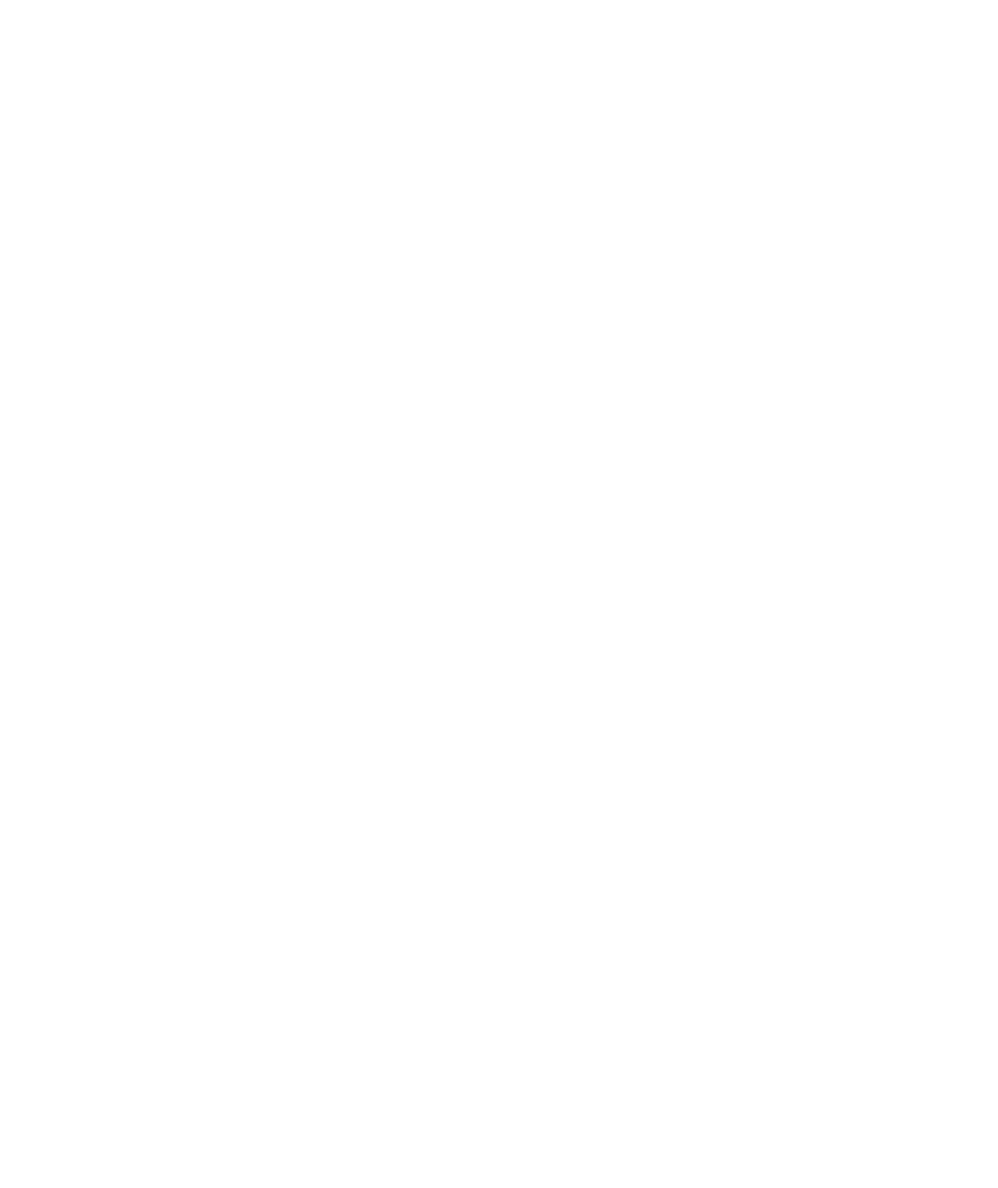
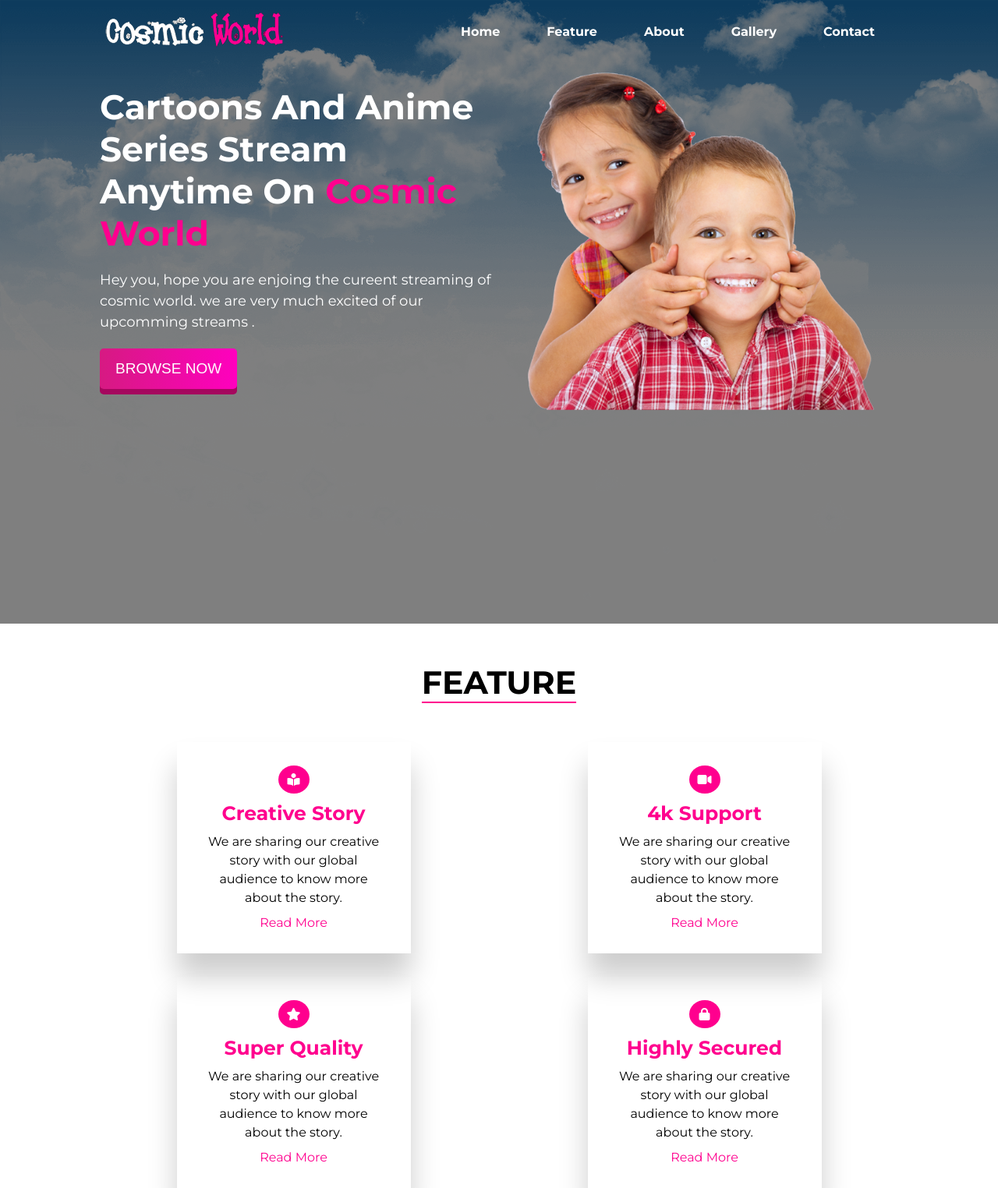
Before and after one commit to jicumollick/cosmic-world1, a plain HTML site: page index.html in a window 1280 px wide. Shown: the whole page at 78% size. Before the commit the page ends 800 px from the top, so only its background shows below. Drawn offline with Linux system fonts and the light colour scheme.

Commit message:
feature section added

```diff
--- a/css/style.css
+++ b/css/style.css
@@ -0,0 +1,159 @@
+/* common css  */
+/* font import  */
+@import url("https://fonts.googleapis.com/css2?family=Montserrat:wght@400;500;700&display=swap");
+
+* {
+  margin: 0;
+  padding: 0;
+  box-sizing: border-box;
+}
+
+body {
+  font-family: "Montserrat", sans-serif;
+}
+
+.container {
+  max-width: 1200px;
+  margin: 0 auto;
+  width: 80%;
+}
+
+.highlight {
+  color: #ff008e;
+}
+
+.primary-button {
+  outline: 0;
+  border: 0;
+  padding: 15px 20px;
+  background-image: linear-gradient(90deg, #d61a82, #ff00be);
+  color: #fff;
+  font-size: 19px;
+  text-transform: uppercase;
+  border-radius: 5px;
+  cursor: pointer;
+  box-shadow: 0 7px 0 #a5075e;
+  position: relative;
+  top: 0;
+}
+
+.primary-button:active {
+  top: 5px;
+  box-shadow: 0 2px 0 #a5075e;
+}
+
+.section-title {
+  text-align: center;
+}
+.section-title h2 {
+  font-size: 41px;
+  display: inline-block;
+  text-transform: uppercase;
+  border-bottom: 2px solid #ff008e;
+  margin: 50px 0;
+}
+/* header area started  */
+
+header {
+  height: 100vh;
+
+  background-image: url("../images/cloud.png");
+  background-repeat: no-repeat;
+  background-size: cover;
+  background-color: rgba(0, 0, 0, 0.5);
+  background-blend-mode: overlay;
+}
+nav {
+  display: flex;
+  justify-content: space-between;
+  align-items: center;
+  height: 80px;
+}
+
+.navigation {
+  display: flex;
+}
+
+.navigation li {
+  list-style: none;
+  margin: 10px;
+}
+
+.navigation li a {
+  text-decoration: none;
+  margin: 10px;
+  color: #fff;
+  font-weight: 600;
+  padding: 15px 10px;
+}
+
+/* banner section started  */
+
+.banner {
+  display: grid;
+  grid-template-columns: repeat(2, 1fr);
+}
+
+.banner-left {
+  display: flex;
+  flex-direction: column;
+  justify-content: center;
+  align-items: flex-start;
+}
+
+.banner-left h1 {
+  font-size: 44px;
+  color: #fff;
+}
+
+.banner-left p {
+  color: #fff;
+  font-size: 18px;
+  line-height: 1.5;
+  margin: 20px 0px;
+}
+
+.banner-right img {
+  width: 100%;
+}
+
+/* feature section css  */
+
+.feature {
+  display: grid;
+  grid-template-columns: repeat(2, 1fr);
+  gap: 30px;
+  justify-content: center;
+}
+
+.card {
+  width: 300px;
+  padding: 30px;
+  margin: 0 auto;
+  box-shadow: 0 30px 35px rgba(0, 0, 0, 0.2);
+  text-align: center;
+}
+
+.card .card-icon {
+  background-color: #ff008e;
+  border-radius: 50%;
+  width: 40px;
+  height: 36px;
+  padding: 10px;
+  color: #fff;
+}
+
+.card h3 {
+  color: #ff008e;
+  font-size: 25px;
+  margin: 10px 0px;
+}
+.card p {
+  margin: 10px 0;
+  line-height: 1.5;
+}
+
+.card a {
+  text-decoration: none;
+  color: #ff008e;
+}
--- a/index.html
+++ b/index.html
@@ -5,9 +5,80 @@
     <meta http-equiv="X-UA-Compatible" content="IE=edge">
     <meta name="viewport" content="width=device-width, initial-scale=1.0">
     <title>Cosmic World</title>
+    <!-- font awesome  -->
+    <script src="https://kit.fontawesome.com/a29df5b869.js" crossorigin="anonymous"></script>
+    <!-- style css  -->
     <link rel="stylesheet" href="./css/style.css">
 </head>
 <body>
 
+    <header >
+        <nav class="container">
+            <div class="logo">
+                <img src="./images/logo.png" alt="">
+            </div>
+            <ul class="navigation">
+                <li><a href="">Home</a></li>
+                <li><a href="">Feature</a></li>
+                <li><a href="">About</a></li>
+                <li><a href="">Gallery</a></li>
+                <li><a href="">Contact</a></li>
+            </ul>
+        </nav>
+
+        <!-- banner are  -->
+
+        <section class="container">
+            <div class="banner">
+                <div class="banner-left">
+                    <h1>Cartoons And Anime Series Stream Anytime On <span class="highlight"> Cosmic World</span></h1>
+                    <p>Hey you, hope you are enjoing the cureent streaming of cosmic world. we are very much excited of our upcomming streams .</p>
+                    <button class="primary-button">Browse Now</button>
+                </div>
+                <div class="banner-right">
+                    <img src="./images/banner.png" alt="">
+                </div>
+            </div>
+        </section>
+
+    </header>
+
+    <main class="container">
+        <section id="feature">
+            <div class="section-title">
+                <h2>Feature</h2>
+            </div>
+            <div class="feature">
+                <div class="card">
+                    <i class=" card-icon fas fa-book-reader"></i>
+                    <h3>Creative Story</h3>
+                    <p>We are sharing our creative story with our global audience to know more about the story. </p>
+                    <a href="">Read More</a>
+
+                </div>
+                <div class="card">
+                    <i class=" card-icon fas fa-video"></i>
+                    <h3>4k Support</h3>
+                    <p>We are sharing our creative story with our global audience to know more about the story. </p>
+                    <a href="">Read More</a>
+
+                </div>
+                <div class="card">
+                    <i class=" card-icon fas fa-star"></i>
+                    <h3>Super Quality</h3>
+                    <p>We are sharing our creative story with our global audience to know more about the story. </p>
+                    <a href="">Read More</a>
+
+                </div>
+                <div class="card">
+                    <i class=" card-icon fas fa-lock"></i>
+                    <h3>Highly Secured</h3>
+                    <p>We are sharing our creative story with our global audience to know more about the story. </p>
+                    <a href="">Read More</a>
+
+                </div>
+            </div>
+        </section>
+    </main>
 </body>
 </html>
```
